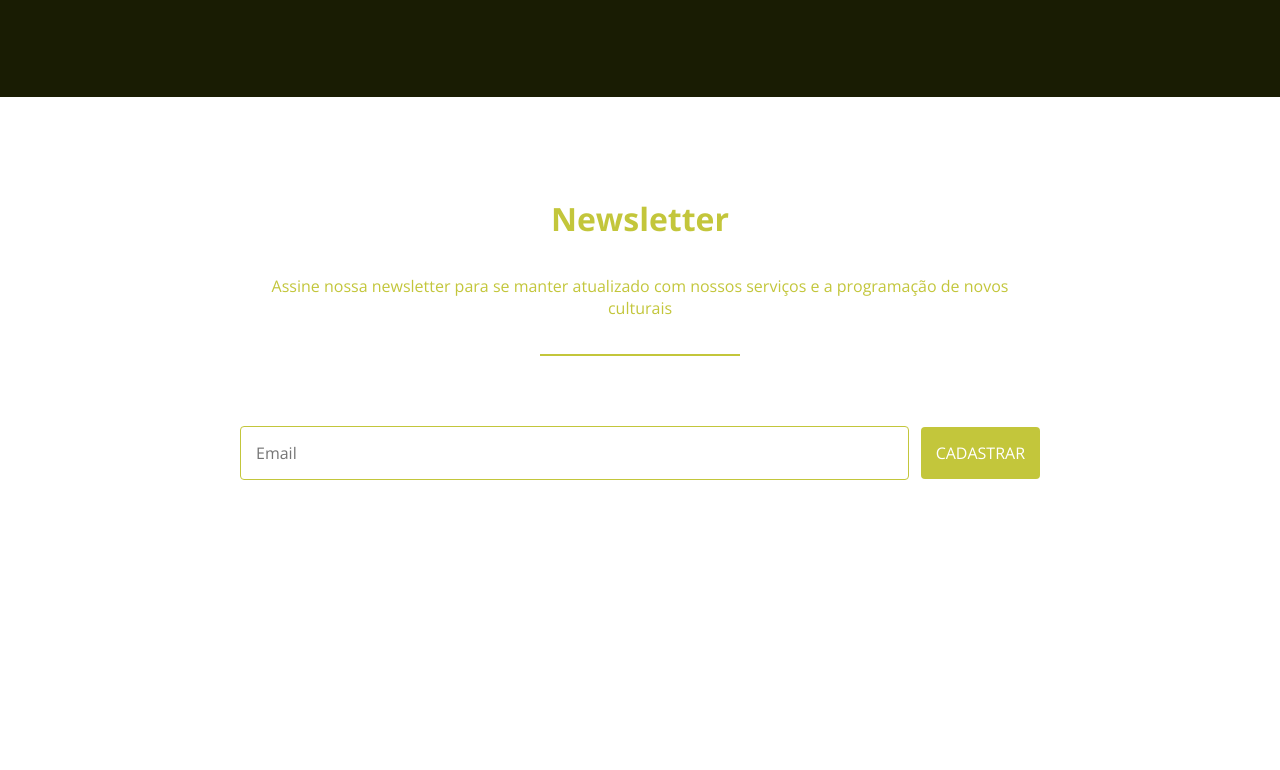
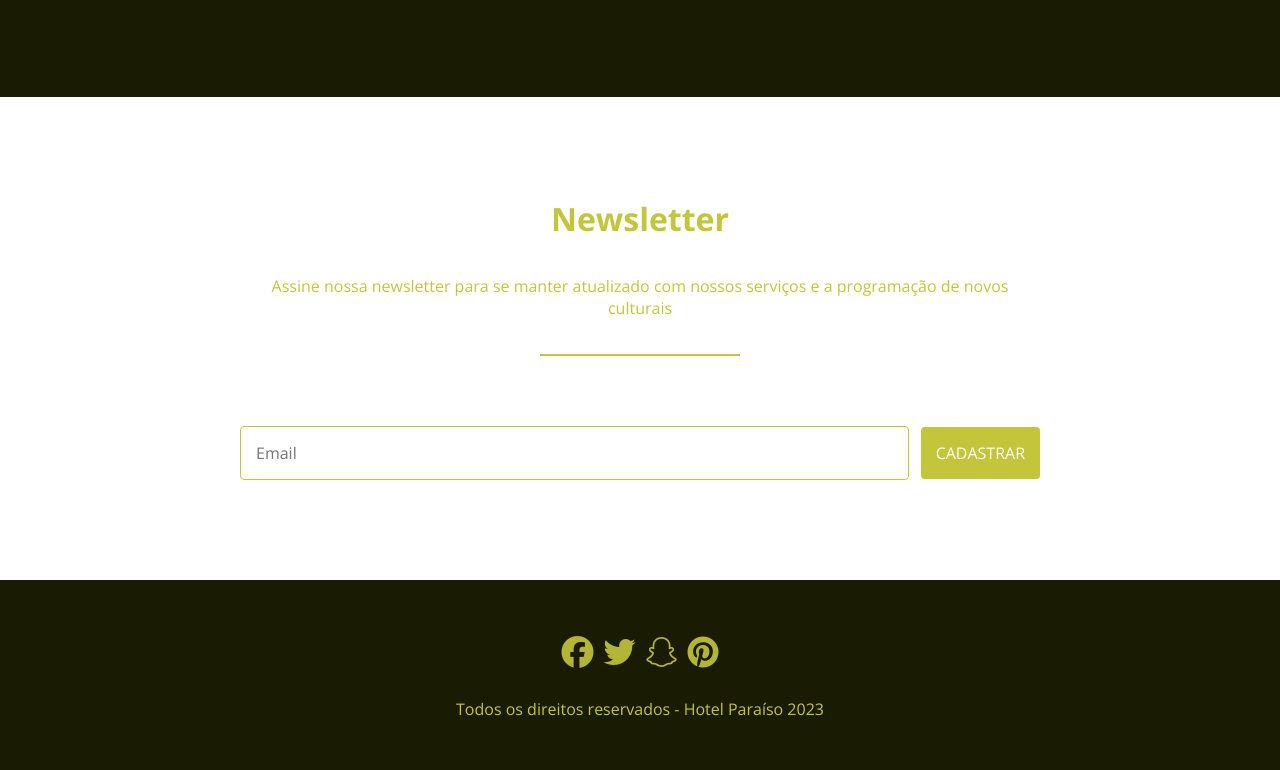
Before and after one commit to Lucas-Severo/project-flexbox, a plain HTML site: page index.html in a window 1280 px wide. Shown: the part 2555-3325 px from the top of the page. Before the commit the page ends 3135 px from the top, so only its background shows below. Drawn offline with nearby package versions, Linux system fonts and the light colour scheme.

Commit message:
adicionado footer

```diff
--- a/css/style.css
+++ b/css/style.css
@@ -85,3 +85,11 @@ border-radius: 4px; cursor: pointer;}
 @media (max-width: 700px) {
     .newsletter input {flex-basis: 100%; margin-bottom: 15px;}
 }
+
+/* FOOTER */
+footer {display: flex; flex-direction: column; background-color: #191c03; align-items: center; padding: 50px 0;}
+footer ul {display: flex; margin-bottom: 25px;}
+footer ul li {margin-right: 10px;}
+footer ul li:last-child {margin-right: 0;}
+footer ul li a {color: #c3c63b; font-size: 2rem;}
+footer p {color: #c3c63b; text-align: center;}
--- a/index.html
+++ b/index.html
@@ -85,5 +85,15 @@
         </form>
     </section>
 
+    <footer>
+        <ul>
+            <li><a href=""><i class="fab fa-facebook"></i></a></li>
+            <li><a href=""><i class="fab fa-twitter"></i></a></li>
+            <li><a href=""><i class="fab fa-snapchat"></i></a></li>
+            <li><a href=""><i class="fab fa-pinterest"></i></a></li>
+        </ul>
+        <p>Todos os direitos reservados - Hotel Paraíso 2023</p>
+    </footer>
+
 </body>
 </html>
```
